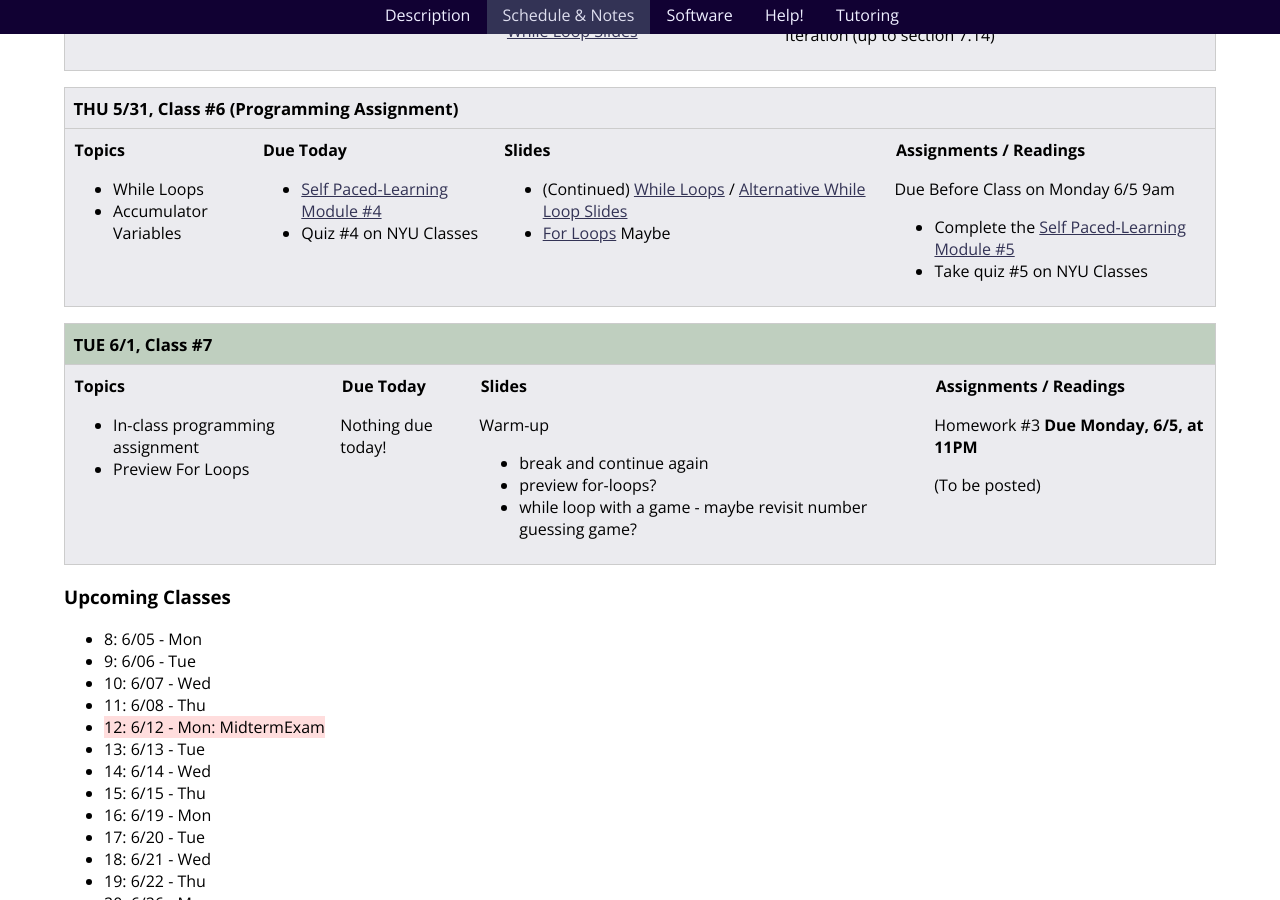
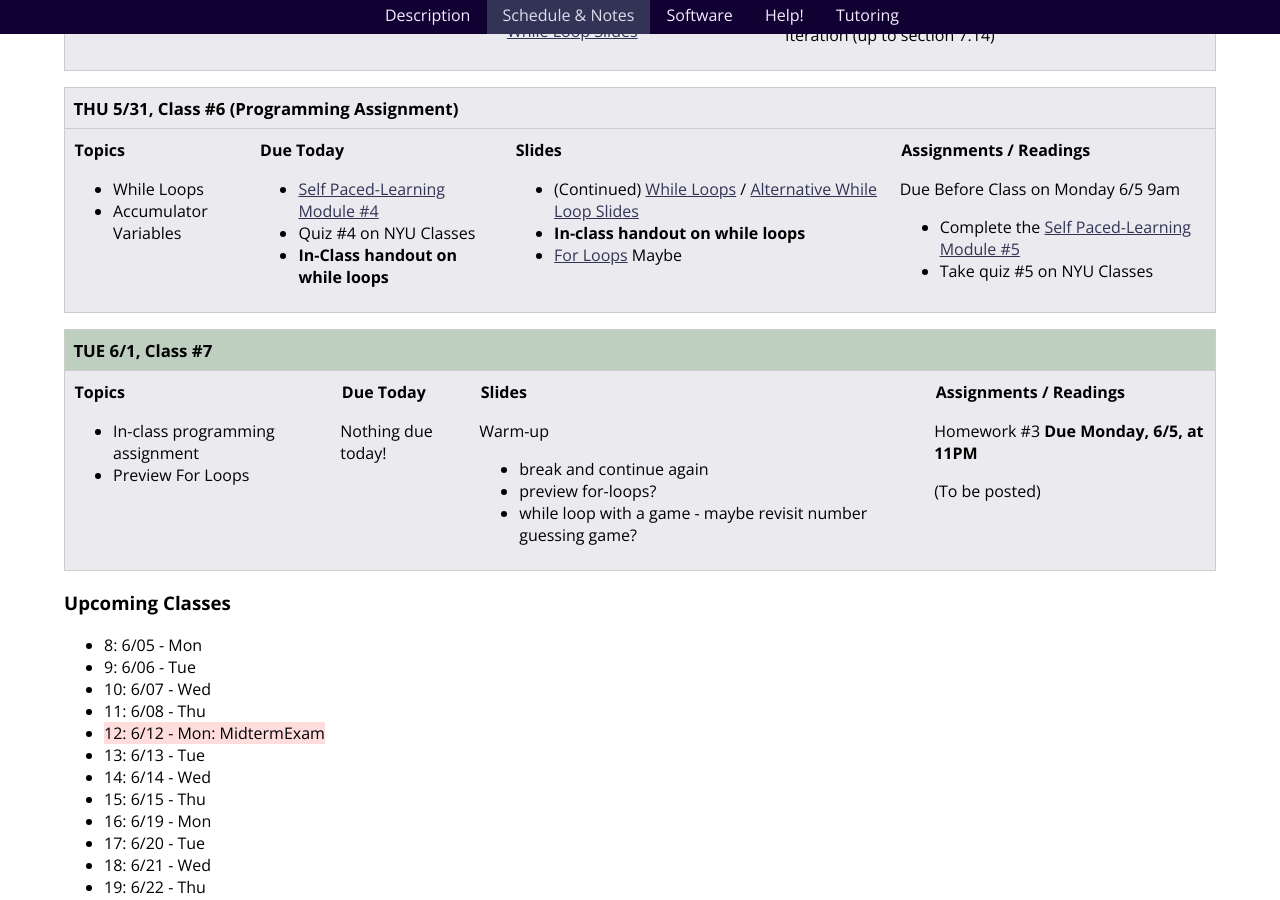
Before and after one commit to foureyes/csci-ua.0002-summer2017-001, a Jekyll site: the page built from schedule.markdown, in a window 1280 px wide and 900 px high, scrolled down 2899 px. Built offline with Jekyll 4.4.1, drawn with Linux system fonts in a browser that asks for light colours.

Commit message:
add handouts to topics

```diff
--- a/_includes/classes/class-06.markdown
+++ b/_includes/classes/class-06.markdown
@@ -3,6 +3,7 @@
 
 * [Self Paced-Learning Module #4]({{ site.module4 }})
 * Quiz #4 on NYU Classes
+* __In-Class handout on while loops__
 
 <!--
 * Homework
@@ -14,6 +15,7 @@
 #### Slides
 
 * (Continued) [While Loops](classes/07/while.html) / [Alternative While Loop Slides](classes/07/while-revisited.html)
+* __In-class handout on while loops__
 * [For Loops](classes/07/for.html) Maybe
 
 <!--
```
Also changed, not shown: 1 other file.
